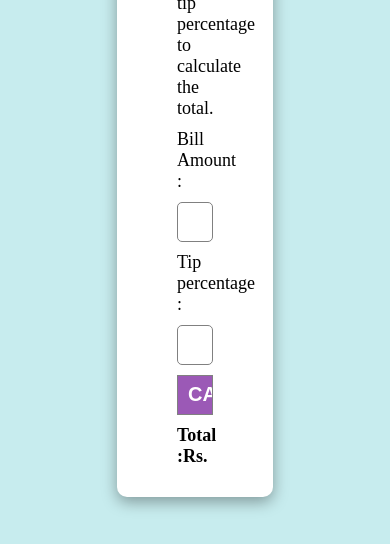
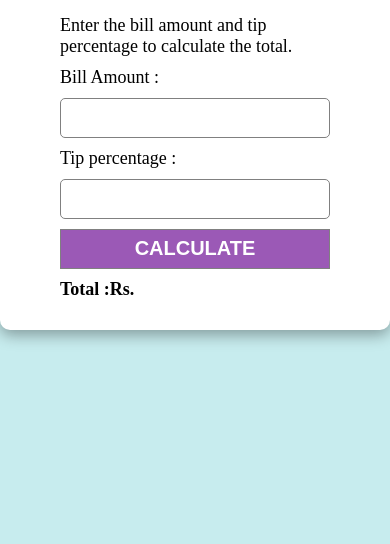
Before and after one commit to venkatesh-k-2002/Tip_calculator, a plain HTML site: page index.html in a window 390 px wide. Shown: the part 300-844 px from the top of the page. Drawn offline with Linux system fonts and the light colour scheme.

Commit message:
Update style.css

```diff
--- a/style.css
+++ b/style.css
@@ -22,6 +22,11 @@ body{
     border-radius: 10px;
     box-shadow: rgba(0, 0, 0, 0.35) 0px 5px 15px;
 
+}
+@media(max-width : 500px){
+    .container{
+        width: 480px;
+        height: auto;
 }
 .container h2{
     text-align: center;
```
